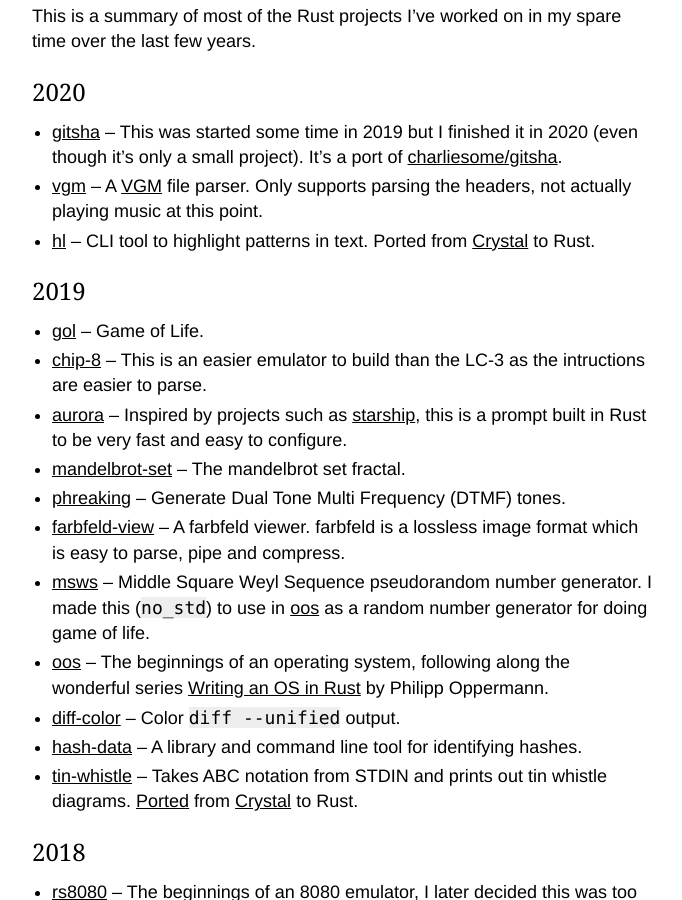
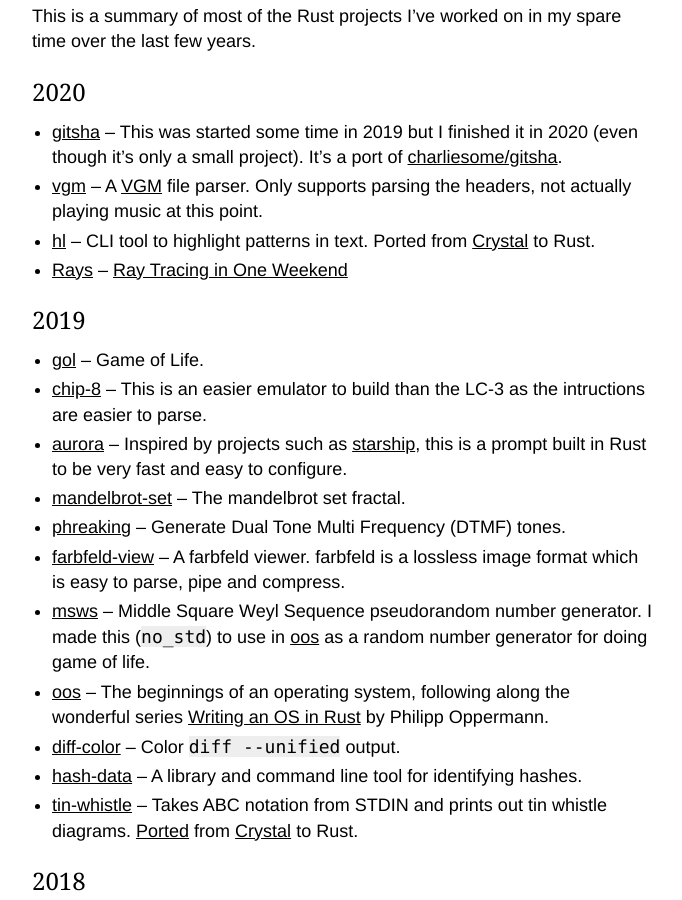
Before and after one commit to twe4ked/odindutton.com, a Jekyll site: the page built from _posts/2020-04-14-my-rust-journey.markdown, in a window 1280 px wide and 900 px high, scrolled down 587 px. Shown: the whole window, without its empty margins (298-980 px from the left). Built offline with Jekyll 4.4.1, drawn with Linux system fonts in a browser that asks for light colours.

Commit message:
Add "Rays" to "My Rust Journey" post

```diff
--- a/_posts/2020-04-14-my-rust-journey.markdown
+++ b/_posts/2020-04-14-my-rust-journey.markdown
@@ -17,6 +17,9 @@ over the last few years.
   parsing the headers, not actually playing music at this point.
 - [hl][hl] – CLI tool to highlight patterns in text. Ported from
   [Crystal][crystal] to Rust.
+- [Rays](https://github.com/twe4ked/rays) – [Ray Tracing in One Weekend][rtiow]
+
+[rtiow]: https://raytracing.github.io/books/RayTracingInOneWeekend.html
 
 ## 2019
 
```
